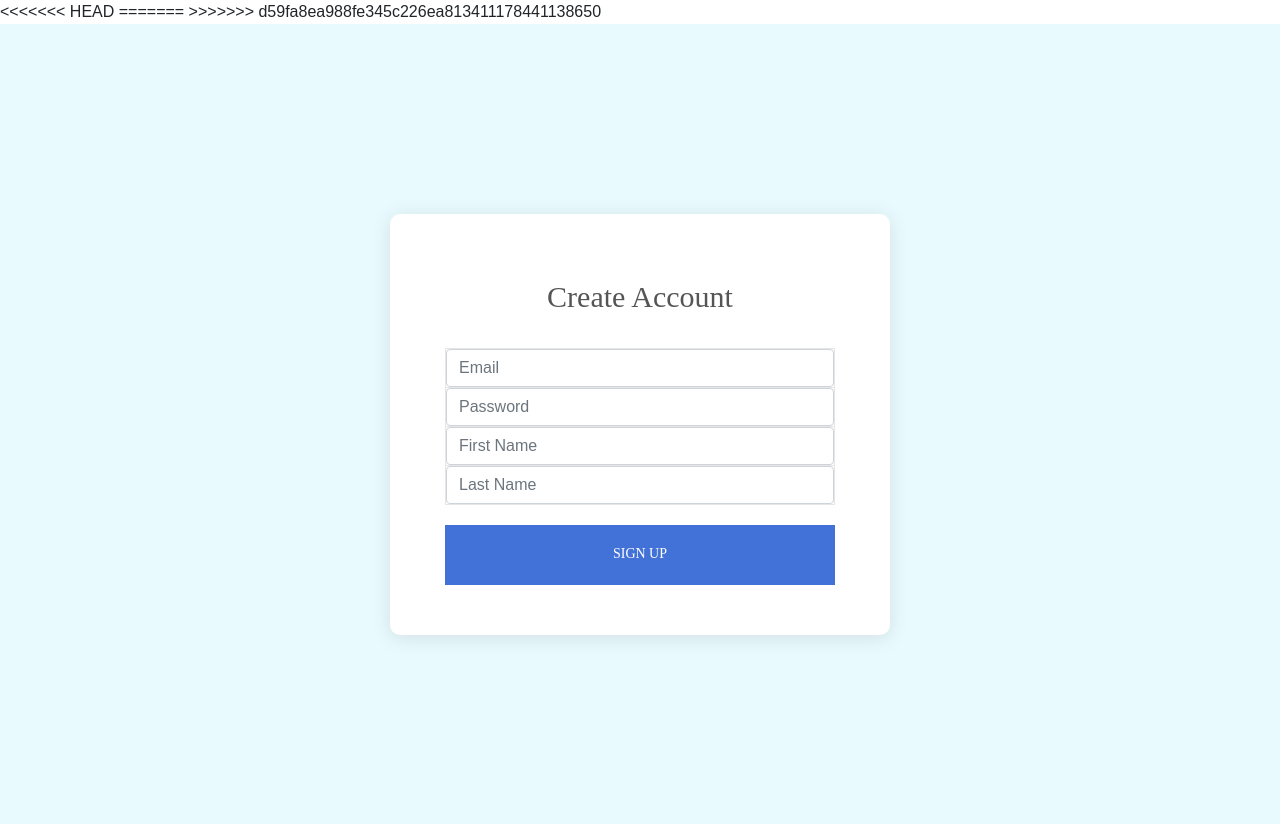
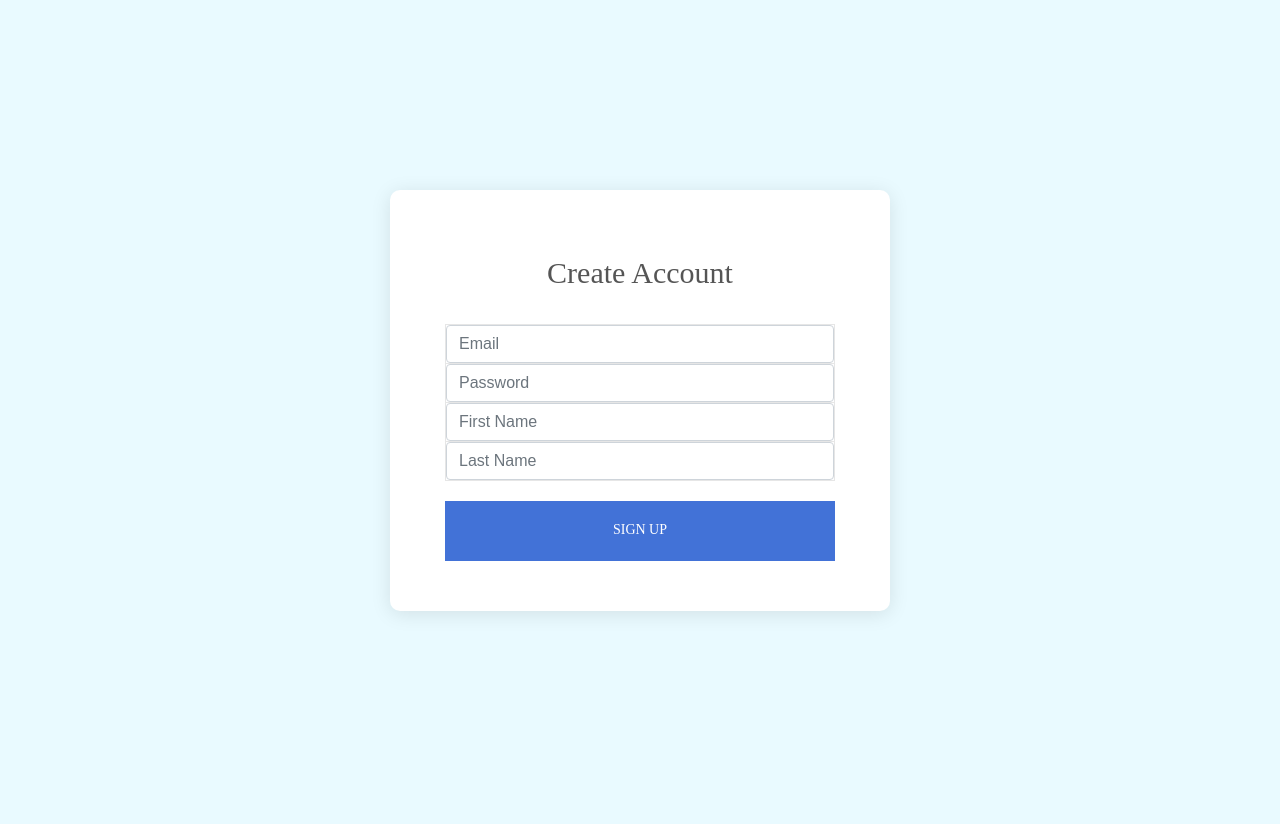
Before and after one commit to Chrisae9/grocery-splitter, a Python web app: template src/main/resources/templates/signup.html in a window 1280 px wide. After the commit the page ends 614 px from the top, so only its background shows below. Run offline with Jinja, Linux system fonts and the light colour scheme; the template is opened without the code that fills it, so the values that code supplies are empty; some libraries are stand-ins or nearby versions.

Commit message:
Signup HTML Cleaned Up

```diff
--- a/src/main/resources/templates/signup.html
+++ b/src/main/resources/templates/signup.html
@@ -6,13 +6,10 @@
     <link rel="stylesheet" href="https://maxcdn.bootstrapcdn.com/bootstrap/4.0.0/css/bootstrap.min.css" integrity="sha384-Gn5384xqQ1aoWXA+058RXPxPg6fy4IWvTNh0E263XmFcJlSAwiGgFAW/dAiS6JXm" crossorigin="anonymous">
     <script type="text/javascript" src="https://ajax.googleapis.com/ajax/libs/jquery/3.5.1/jquery.min.js"></script>
     <meta name="viewport" content="width=device-width, initial-scale=1">
-<<<<<<< HEAD
     <link rel="stylesheet" type="text/css" href="css/util.css">
     <link rel="stylesheet" type="text/css" href="css/main.css">
     <!-- <link rel="stylesheet" type="text/css" href="style.css"> -->
-=======
     <link rel="stylesheet" type="text/css" href="css/style.css">
->>>>>>> d59fa8ea988fe345c226ea813411178441138650
 
     <body>
 
```
